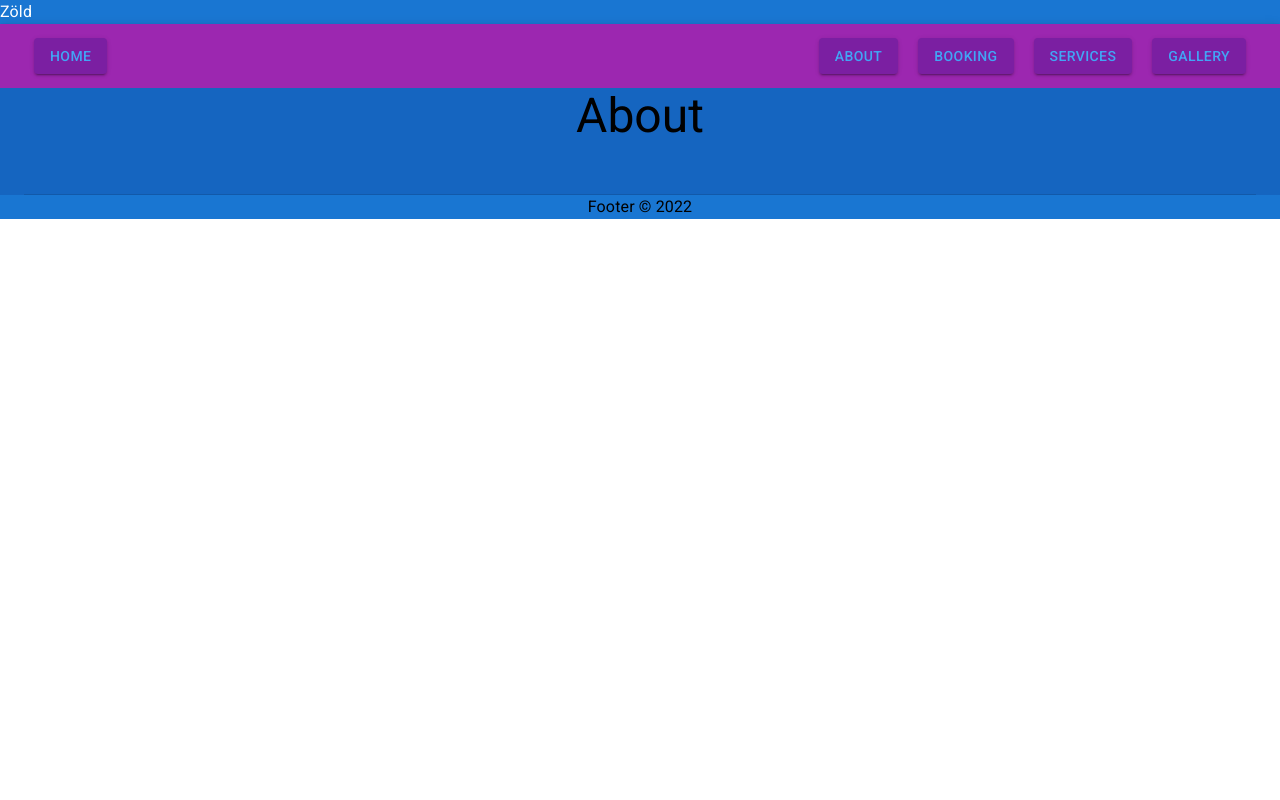
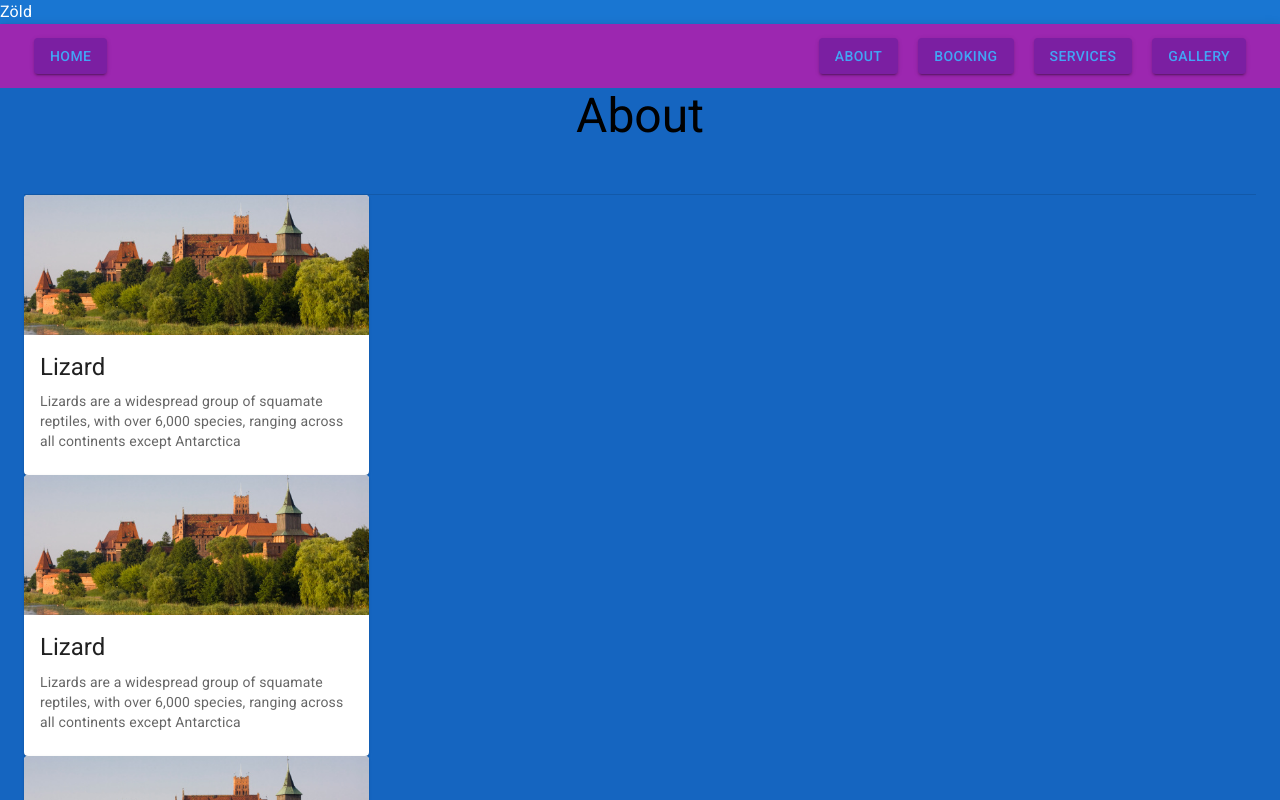
Before and after one commit to csengekulker/zold.studio, a React (Create React App) app: page /us in a window 1280 px wide. Shown: the top 800 px of the page. Built offline with nearby package versions, Linux system fonts and the light colour scheme.

Commit message:
basic MUI Card include

```diff
--- /dev/null
+++ b/src/core/ui/AboutCard.js
@@ -0,0 +1,32 @@
+import { Card, CardMedia, CardContent, Typography } from '@mui/material'
+import React from 'react'
+import image from './free.jpg'
+import useStyles from './useStyles'
+
+function AboutCard () {
+
+    const { classes } = useStyles()
+
+    return (
+        <Card sx={{ maxWidth: 345 }}>
+          <CardMedia
+            component="img"
+            height='140'
+            src={image}
+            alt="green iguana"
+          />
+          <CardContent>
+            <Typography gutterBottom variant="h5" component="div">
+              Lizard
+            </Typography>
+            <Typography variant="body2" color="text.secondary">
+              Lizards are a widespread group of squamate reptiles, with over 6,000
+              species, ranging across all continents except Antarctica
+            </Typography>
+          </CardContent>
+      </Card>
+    )
+
+}
+
+export default AboutCard
--- a/src/core/ui/index.js
+++ b/src/core/ui/index.js
@@ -1,2 +1,3 @@
 export { default as Container } from './Container'
 export { default as Title } from './Title'
+export { default as AboutCard } from './AboutCard'
--- a/src/core/ui/useStyles.js
+++ b/src/core/ui/useStyles.js
@@ -14,6 +14,9 @@ const useStyles = makeStyles()((theme) => {
       },
       divider: {
 
+      },
+      card: {
+
       }
     };
   });
--- a/src/pages/About.js
+++ b/src/pages/About.js
@@ -1,5 +1,6 @@
+import { CardContent, CardMedia, Card, Typography, CardActionArea } from '@mui/material'
 import React from 'react'
-import { Container, Title } from '../core/ui'
+import { Container, Title, AboutCard } from '../core/ui'
 import useStyles from './useStyles'
 
 /* page structure
@@ -33,7 +34,10 @@ function About () {
     const { classes } = useStyles()
 
     return <Container>
-        <Title label='About'>About</Title>
+        <Title label='About'/>
+        <AboutCard />
+        <AboutCard />
+        <AboutCard />
     </Container>
 }
 
```
Also changed, not shown: src/core/ui/free.jpg (added), src/pages/circle.svg (added).
